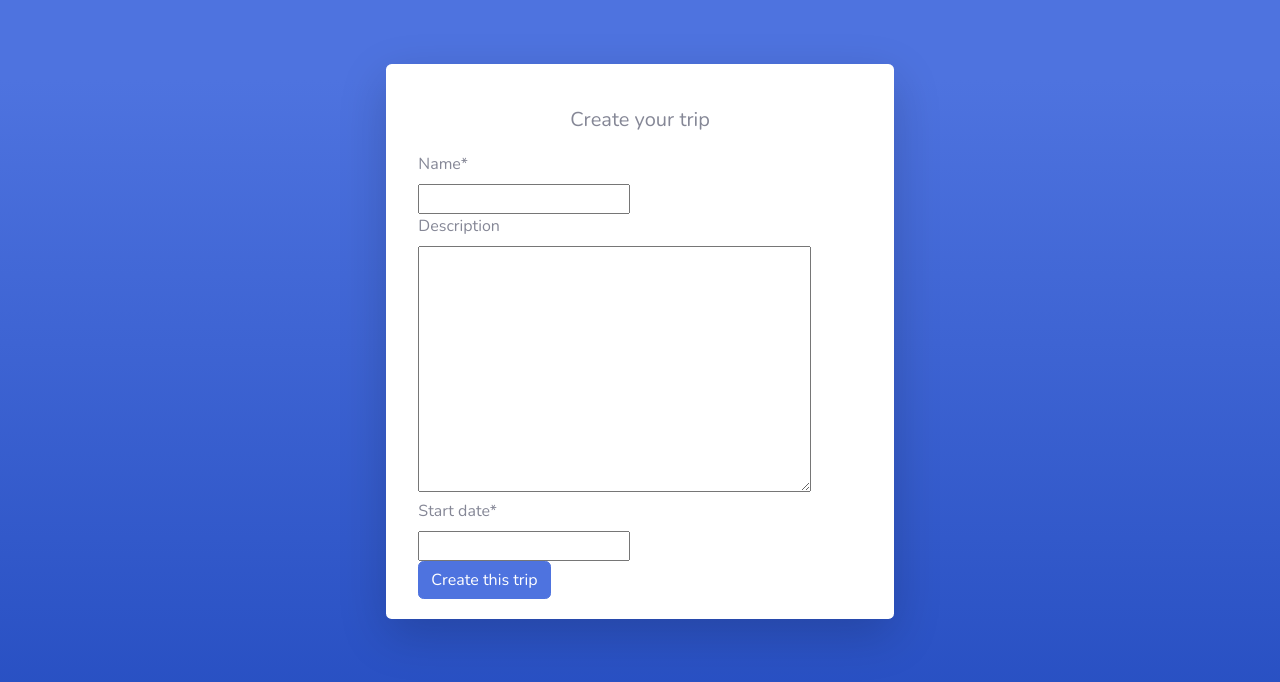
After one commit to AntoineLBT/travel_budget, a Django app: page /create_trip in a window 1280 px wide. The commit adds this page. Shown: the top 682 px of the page. Run offline with Django 4.2, Linux system fonts and the light colour scheme; some libraries are stand-ins or nearby versions.

Commit message:
Add create_trip form

```diff
--- a/www/forms.py
+++ b/www/forms.py
@@ -11,7 +11,9 @@ from accounts.models import User
 def make_login_form(request) -> forms.Form:
     class LoginForm(forms.Form):
         email: str = forms.EmailField(max_length=255, required=True)
-        password: str = forms.CharField(widget=forms.PasswordInput(), required=True)
+        password: str = forms.CharField(
+            widget=forms.PasswordInput(), required=True
+        )
 
         def __init__(self, *args, **kwargs):
             super().__init__(*args, **kwargs)
@@ -34,7 +36,9 @@ def make_login_form(request) -> forms.Form:
                 password=cleaned_data["password"],
             )
             if authenticated_user is None:
-                raise forms.ValidationError("Password or/and email doesn't match")
+                raise forms.ValidationError(
+                    "Password or/and email doesn't match"
+                )
             return cleaned_data
 
     return LoginForm
@@ -61,13 +65,18 @@ def make_registration_form() -> forms.Form:
                 "username",
                 "password",
                 "password_confirmation",
-                Submit("registration", "Create your account", css_class="mt-2"),
+                Submit(
+                    "registration", "Create your account", css_class="mt-2"
+                ),
             )
 
         def clean(self) -> Dict[str, Any]:
             cleaned_data = super().clean()
 
-            if cleaned_data["password"] != cleaned_data["password_confirmation"]:
+            if (
+                cleaned_data["password"]
+                != cleaned_data["password_confirmation"]
+            ):
                 raise forms.ValidationError("Passwords doesn't match")
 
             if User.objects.filter(email=cleaned_data["email"]).exists():
@@ -79,3 +88,26 @@ def make_registration_form() -> forms.Form:
             return cleaned_data
 
     return RegistrationForm
+
+
+def make_trip_form() -> forms.Form:
+    class TripForm(forms.Form):
+        name: str = forms.CharField(max_length=255, required=True)
+        description: str = forms.CharField(
+            max_length=1023, required=False, widget=forms.Textarea
+        )
+        start_date: str = forms.DateField(required=True)
+
+        def __init__(self, *args, **kwargs):
+            super().__init__(*args, **kwargs)
+            self.helper = helper.FormHelper()
+            self.helper.form_id = "trip-form"
+            self.helper.form_method = "post"
+            self.helper.layout = Layout(
+                "name",
+                "description",
+                "start_date",
+                Submit("create", "Create this trip"),
+            )
+
+    return TripForm
--- a/www/templates/create_or_join_trip.html
+++ b/www/templates/create_or_join_trip.html
@@ -13,7 +13,7 @@
             </div>
             <div class="row">
                 <div class="col-xl-6 col-md-6">
-                    <a class="btn btn-block" href="#">
+                    <a class="btn btn-block" href="/create_trip">
                         <div class="card border-left-primary shadow">
                             <div class="card-body">
                                 <div class="row no-gutters align-items-center">
--- /dev/null
+++ b/www/templates/create_trip.html
@@ -0,0 +1,18 @@
+{% extends "base_login.html" %}
+{% load static %}
+{% load crispy_forms_tags %}
+
+{% block title %}Create a trip{% endblock %}
+
+{% block body %}
+<div class="d-flex flex-row justify-content-center">
+    <div class="card mb-3 col-6 mt-3 border-0 shadow-lg">
+        <div class="card-body">
+            <div class="pt-4 pb-2">
+                <h5 class="card-title text-center pb-0 fs-4">Create your trip</h5>
+            </div>
+            {% crispy form %}
+        </div>
+    </div>
+</div>
+{% endblock %}
--- a/www/urls.py
+++ b/www/urls.py
@@ -1,7 +1,13 @@
 from django.urls import path
 
-from .views import (CreateOrJoinTripView, DashboardView, LoginView,
-                    ProfileView, RegistrationView)
+from .views import (
+    CreateOrJoinTripView,
+    CreateTripView,
+    DashboardView,
+    LoginView,
+    ProfileView,
+    RegistrationView,
+)
 
 urlpatterns = [
     path("dashboard", DashboardView.as_view(), name="dashboard"),
@@ -13,4 +19,9 @@ urlpatterns = [
         CreateOrJoinTripView.as_view(),
         name="create-or-join-trip",
     ),
+    path(
+        "create_trip",
+        CreateTripView.as_view(),
+        name="create-trip",
+    ),
 ]
--- a/www/views.py
+++ b/www/views.py
@@ -2,9 +2,10 @@ from django.contrib.auth import authenticate, login
 from django.urls import reverse
 from django.views.generic import FormView, TemplateView
 
+from accounting.models import Trip
 from accounts.models import User
 
-from .forms import make_login_form, make_registration_form
+from .forms import make_login_form, make_registration_form, make_trip_form
 
 
 class DashboardView(TemplateView):
@@ -60,4 +61,19 @@ class CreateOrJoinTripView(TemplateView):
 
 
 class CreateTripView(FormView):
-    ...
+    template_name: str = "create_trip.html"
+
+    def get_form_class(self):
+        return make_trip_form()
+
+    def form_valid(self, form):
+        Trip.objects.create(
+            name=form.cleaned_data["name"],
+            description=form.cleaned_data["description"],
+            start_date=form.cleaned_data["start_date"],
+            owner=User.objects.get(email=self.request.user.email),
+        )
+        return super().form_valid(form)
+
+    def get_success_url(self) -> str:
+        return reverse("dashboard")
```
Also changed, not shown: accounting/models.py (+7 -1 lines), accounting/migrations/0004_trip_date_trip_description.py (added), accounting/migrations/0005_rename_date_trip_start_date.py (added).
